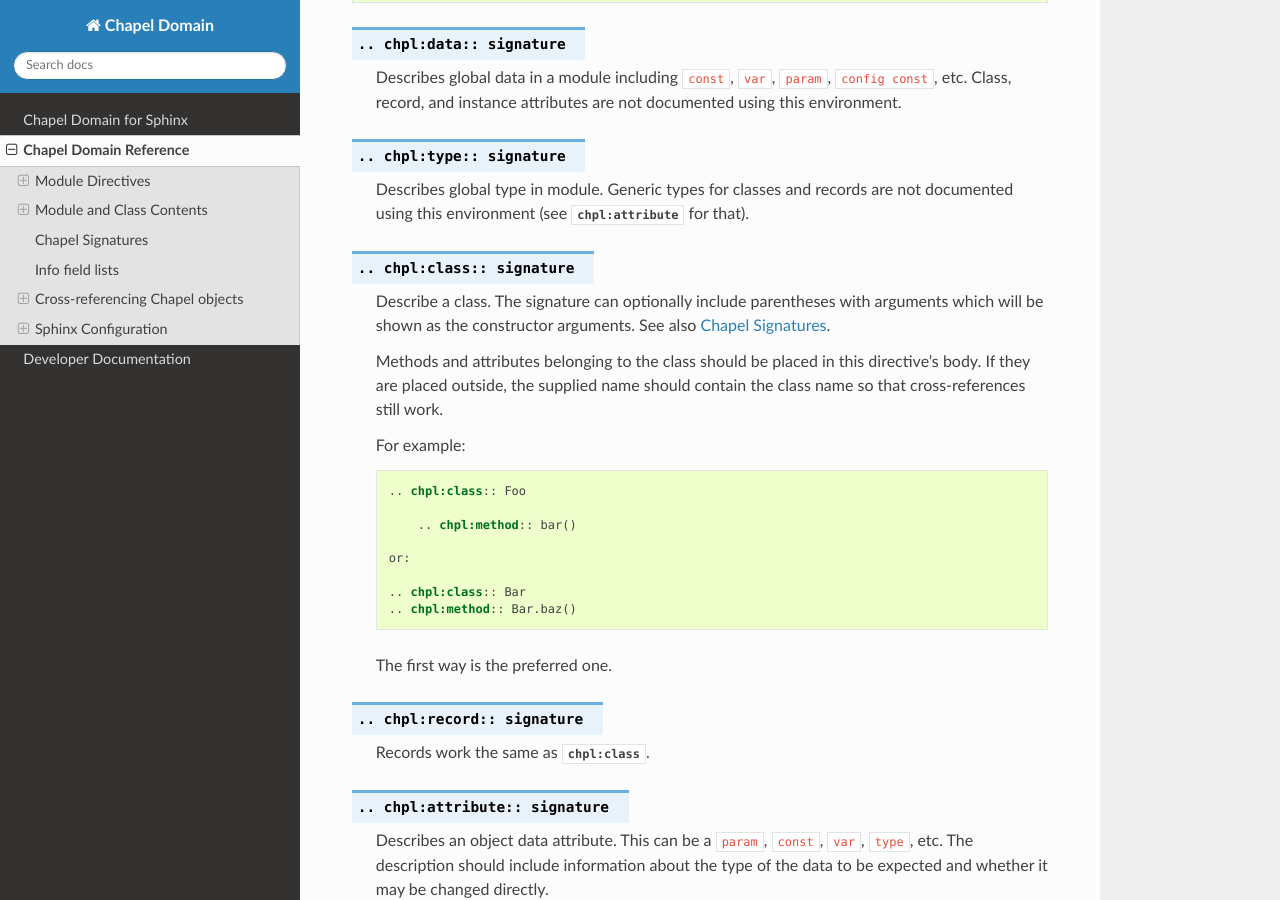
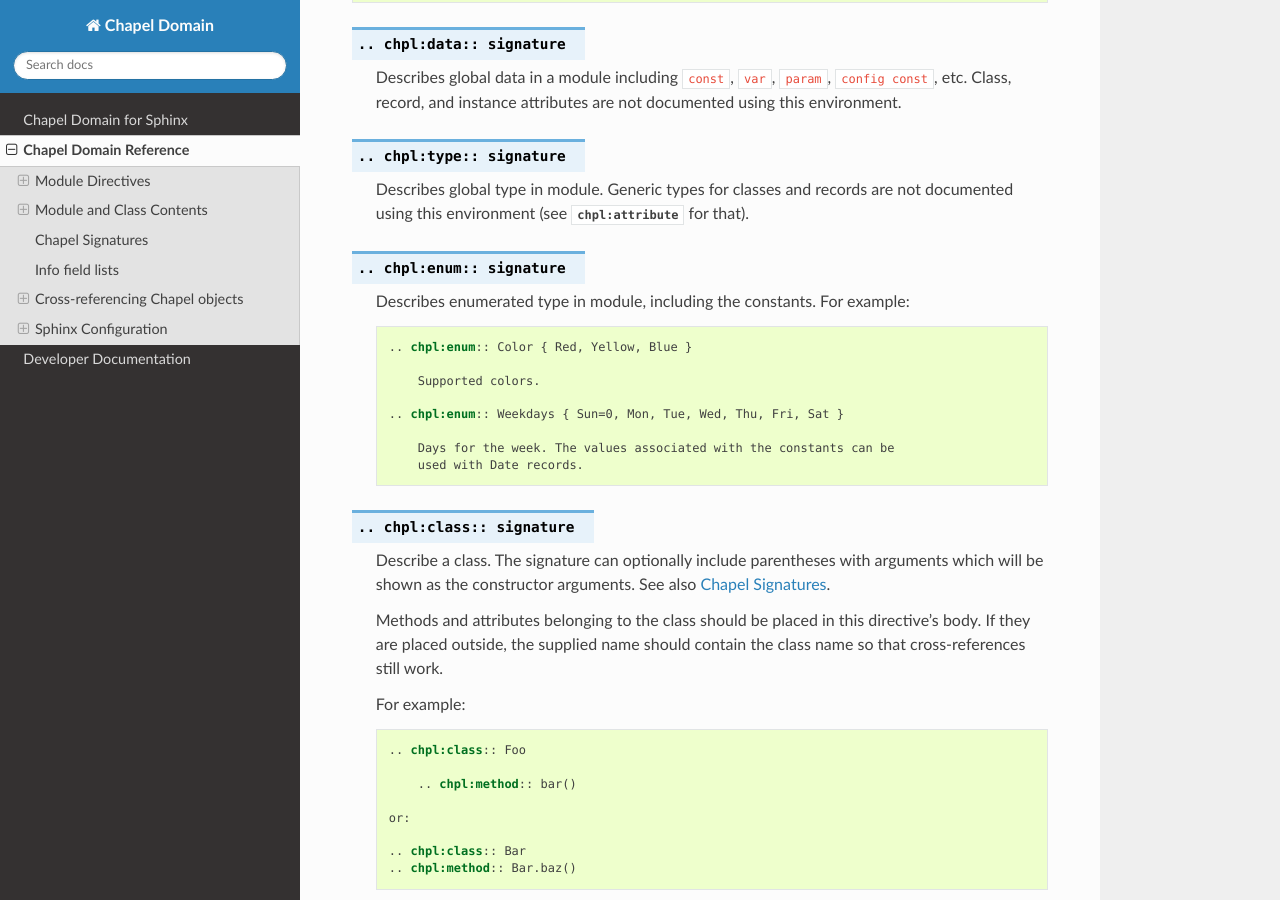
Before and after one commit to chapel-lang/sphinxcontrib-chapeldomain, a Sphinx documentation site: the page built from docs/reference.rst, in a window 1280 px wide and 900 px high, scrolled down 2009 px. Built offline with Sphinx 7.4.7 and the Read the Docs theme 2.0.0, drawn with Linux system fonts in a browser that asks for light colours; the version number could not be read and is left out.

Commit message:
Add enum directive to docs.

```diff
--- a/docs/reference.rst
+++ b/docs/reference.rst
@@ -115,6 +115,19 @@ For example, this would document a module with a ``proc`` and an ``iter``::
     Describes global type in module. Generic types for classes and records are
     not documented using this environment (see :rst:dir:`chpl:attribute` for
     that).
+
+.. directive:: .. chpl:enum:: signature
+
+    Describes enumerated type in module, including the constants. For example::
+
+        .. chpl:enum:: Color { Red, Yellow, Blue }
+
+            Supported colors.
+
+        .. chpl:enum:: Weekdays { Sun=0, Mon, Tue, Wed, Thu, Fri, Sat }
+
+            Days for the week. The values associated with the constants can be
+            used with Date records.
 
 .. directive:: .. chpl:class:: signature
 
```
